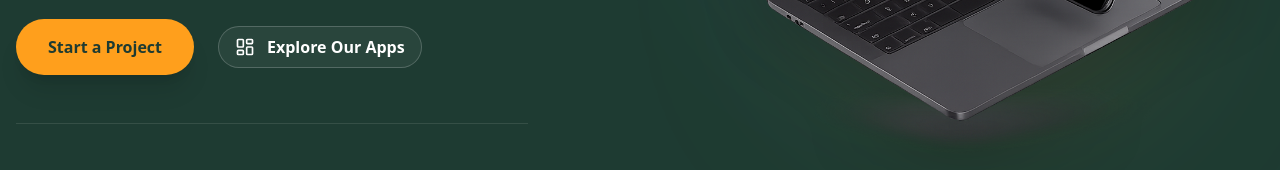
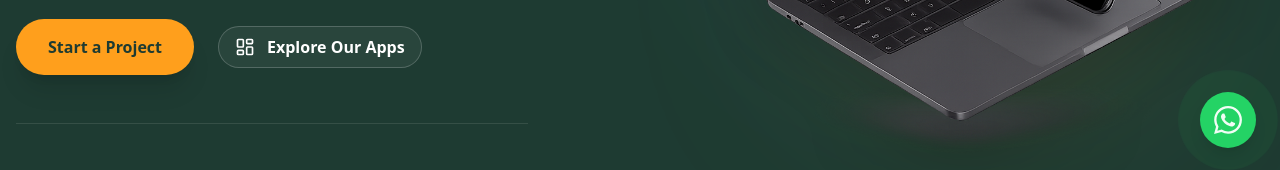
Before and after one commit to RABUNI1998/rbtechs, a React (Vite) app: page / in a window 1280 px wide. Shown: the part 628-798 px from the top of the page. Built offline with nearby package versions, Linux system fonts and the light colour scheme; no server answers.

Commit message:
Add global floating WhatsApp widget

```diff
--- a/src/components/Layout.tsx
+++ b/src/components/Layout.tsx
@@ -1,9 +1,10 @@
 import Navbar from './Navbar';
 import { Outlet } from 'react-router-dom';
+import WhatsAppWidget from './WhatsAppWidget';
 
 export default function Layout() {
   return (
-    <div className="min-h-screen flex flex-col">
+    <div className="min-h-screen flex flex-col relative">
       <Navbar />
       <main className="flex-grow">
         <Outlet />
@@ -11,6 +12,7 @@
       <footer className="py-12 text-center text-sm" style={{ backgroundColor: 'var(--color-brand-primary)', color: 'var(--text-inverse)' }}>
         <p>&copy; {new Date().getFullYear()} RBTECH. All rights reserved.</p>
       </footer>
+      <WhatsAppWidget />
     </div>
   );
 }
--- /dev/null
+++ b/src/components/WhatsAppWidget.tsx
@@ -0,0 +1,31 @@
+import { motion } from 'framer-motion';
+
+const WhatsAppIcon = () => (
+  <svg viewBox="0 0 24 24" width="28" height="28" fill="currentColor" xmlns="http://www.w3.org/2000/svg">
+    <path d="M17.472 14.382c-.297-.149-1.758-.867-2.03-.967-.273-.099-.471-.148-.67.15-.197.297-.767.966-.94 1.164-.173.199-.347.223-.644.075-.297-.15-1.255-.463-2.39-1.475-.888-.788-1.489-1.761-1.663-2.059-.173-.297-.018-.458.13-.606.134-.133.298-.347.446-.52.149-.174.198-.298.298-.497.099-.198.05-.371-.025-.52-.075-.149-.669-1.612-.916-2.207-.242-.579-.487-.5-.669-.51-.173-.008-.371-.01-.57-.01-.198 0-.52.074-.792.372-.272.297-1.04 1.016-1.04 2.479 0 1.462 1.065 2.875 1.213 3.074.149.198 2.096 3.2 5.077 4.487.709.306 1.262.489 1.694.625.712.227 1.36.195 1.871.118.571-.085 1.758-.719 2.006-1.413.248-.694.248-1.289.173-1.413-.074-.124-.272-.198-.57-.347m-5.421 7.403h-.004a9.87 9.87 0 01-5.031-1.378l-.361-.214-3.741.982.998-3.648-.235-.374a9.86 9.86 0 01-1.51-5.26c.001-5.45 4.436-9.884 9.888-9.884 2.64 0 5.122 1.03 6.988 2.898a9.825 9.825 0 012.893 6.994c-.003 5.45-4.437 9.884-9.885 9.884m8.413-18.297A11.815 11.815 0 0012.05 0C5.495 0 .16 5.335.157 11.892c0 2.096.547 4.142 1.588 5.945L.057 24l6.305-1.654a11.882 11.882 0 005.683 1.448h.005c6.554 0 11.89-5.335 11.893-11.893a11.821 11.821 0 00-3.48-8.413Z"/>
+  </svg>
+);
+
+export default function WhatsAppWidget() {
+  // Use the international format by adding the Ghana country code (+233) for the 024 number
+  const whatsappUrl = 'https://wa.me/233245259221';
+
+  return (
+    <motion.a
+      href={whatsappUrl}
+      target="_blank"
+      rel="noopener noreferrer"
+      className="fixed bottom-6 right-6 z-50 flex items-center justify-center w-14 h-14 bg-[#25D366] text-white rounded-full shadow-lg hover:shadow-2xl hover:scale-110 transition-all duration-300"
+      initial={{ scale: 0 }}
+      animate={{ scale: 1 }}
+      whileHover={{ scale: 1.1 }}
+      whileTap={{ scale: 0.9 }}
+      aria-label="Chat with us on WhatsApp"
+    >
+      <WhatsAppIcon />
+
+      {/* Optional Pulse Effect */}
+      <span className="absolute w-full h-full rounded-full bg-[#25D366] opacity-30 animate-ping pointer-events-none" />
+    </motion.a>
+  );
+}
```
